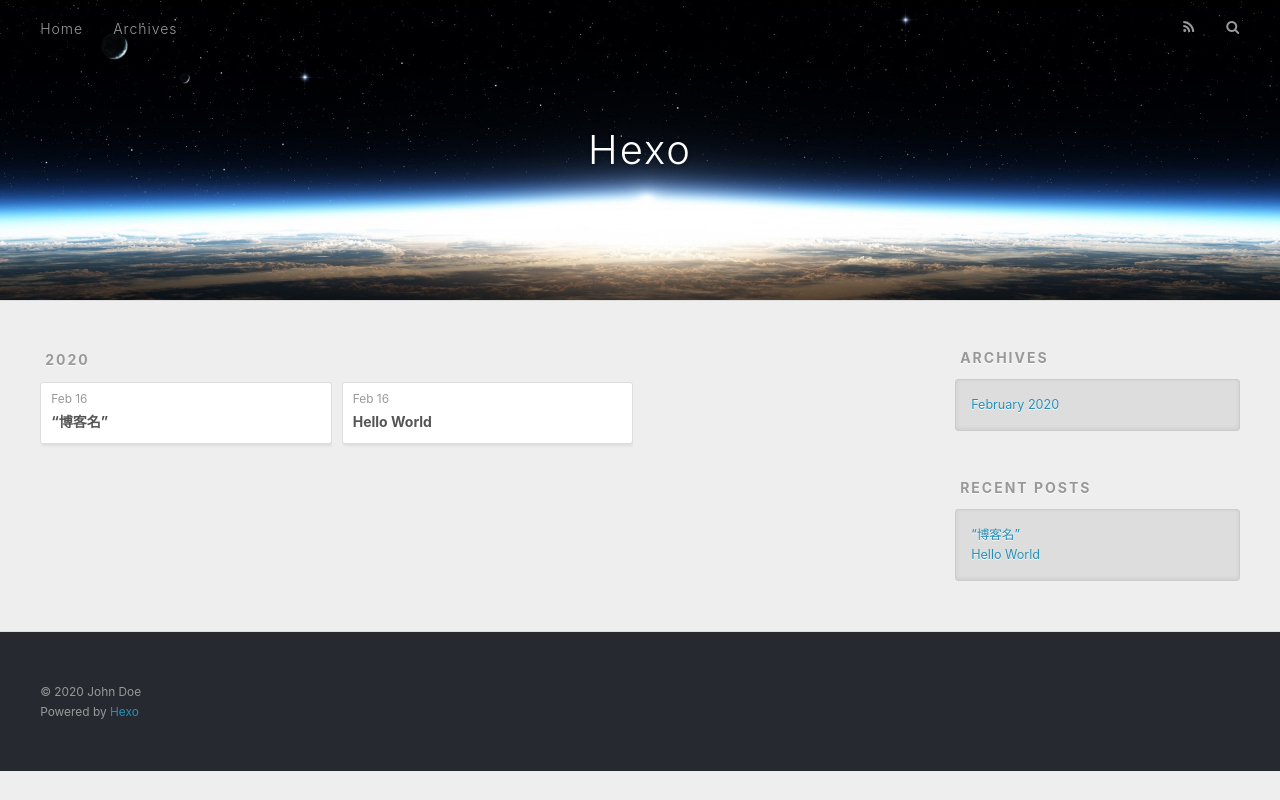
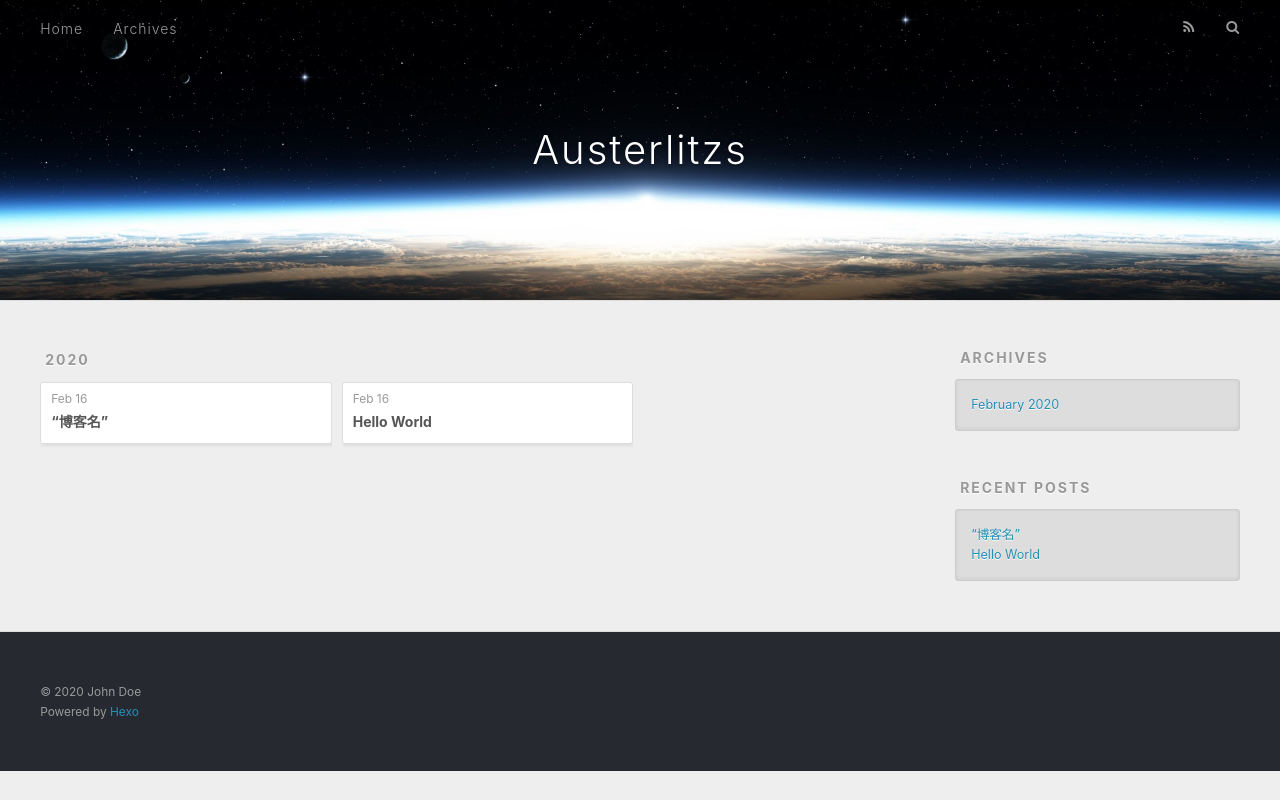
Before and after one commit to TigerHu-succes/TigerHu-succes.github.io, a plain HTML site: page archives/2020/02/index.html in a window 1280 px wide. Drawn offline with nearby package versions, Linux system fonts and the light colour scheme.

Commit message:
Site updated: 2020-02-16 17:20:32

```diff
--- a/archives/2020/02/index.html
+++ b/archives/2020/02/index.html
@@ -5,17 +5,17 @@
 
 
 
-  <title>Archives: 2020/2 | Hexo</title>
+  <title>Archives: 2020/2 | Austerlitzs</title>
   <meta name="viewport" content="width=device-width, initial-scale=1, maximum-scale=1">
   <meta property="og:type" content="website">
-<meta property="og:title" content="Hexo">
+<meta property="og:title" content="Austerlitzs">
 <meta property="og:url" content="http://yoursite.com/archives/2020/02/index.html">
-<meta property="og:site_name" content="Hexo">
+<meta property="og:site_name" content="Austerlitzs">
 <meta property="og:locale" content="en_US">
 <meta property="article:author" content="John Doe">
 <meta name="twitter:card" content="summary">
 
-    <link rel="alternate" href="/atom.xml" title="Hexo" type="application/atom+xml">
+    <link rel="alternate" href="/atom.xml" title="Austerlitzs" type="application/atom+xml">
 
 
     <link rel="icon" href="/favicon.png">
@@ -36,7 +36,7 @@
   <div id="header-outer" class="outer">
     <div id="header-title" class="inner">
       <h1 id="logo-wrap">
-        <a href="/" id="logo">Hexo</a>
+        <a href="/" id="logo">Austerlitzs</a>
       </h1>
 
     </div>
```
Also changed, not shown: 2020/02/16/hello-world/index.html (+4 -4 lines), 2020/02/16/“博客名”/index.html (+4 -4 lines), archives/2020/index.html (+5 -5 lines), archives/index.html (+5 -5 lines), index.html (+5 -5 lines).
